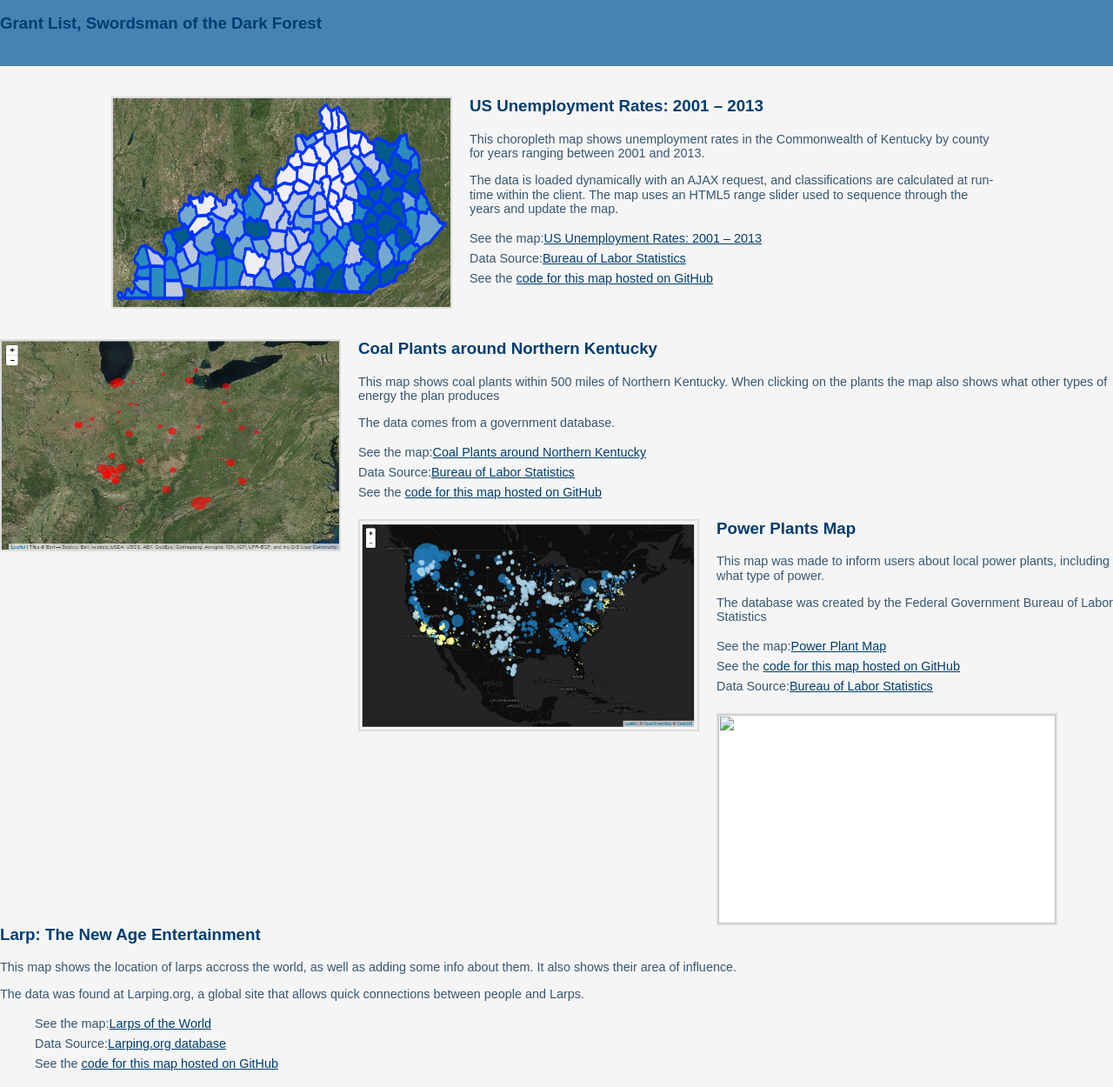
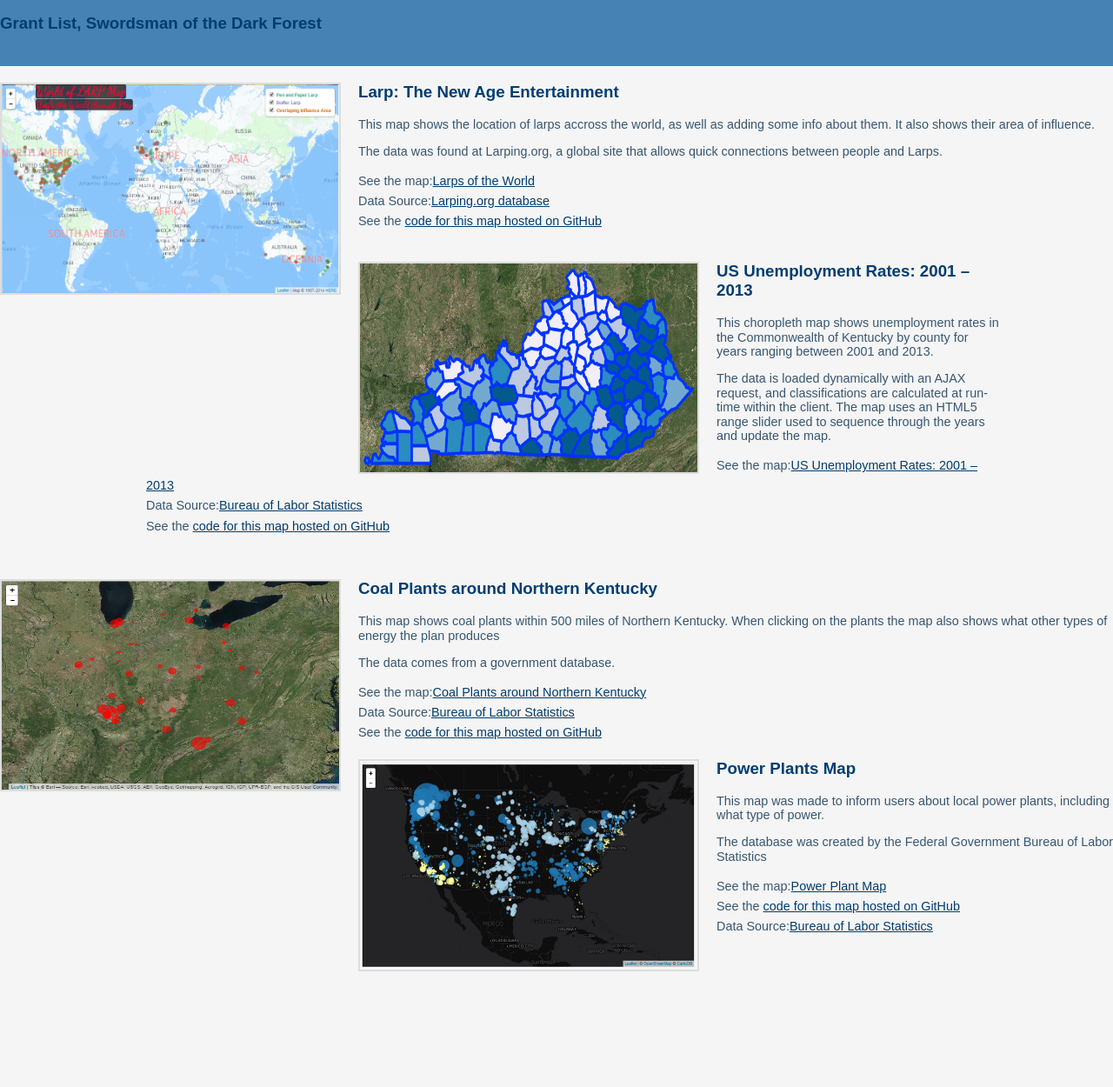
Before and after one commit to GJLI222/GJLI222.github.io, a plain HTML site: page index.html in a window 1280 px wide. Shown: the part 82-1332 px from the top of the page at 87% size. After the commit the page ends 1199 px from the top, so only its background shows below. Drawn offline with nearby package versions, Linux system fonts and the light colour scheme; a web font is replaced by a local one.

Commit message:
added final map to webpage

```diff
--- a/index.html
+++ b/index.html
@@ -84,6 +84,18 @@
     <h3> Grant List, Swordsman of the Dark Forest</h3>
     </header>
 
+    <section>
+        <image src="Final_Mapsite/Final_Map_Picture.PNG" alt="Final Map Picture" class="project-image">
+        <h3>Larp: The New Age Entertainment</h3>
+        <p>This map shows the location of larps accross the world, as well as adding some info about them. It also shows their area of influence. </p>
+        <p>The data was found at Larping.org, a global site that allows quick connections between people and Larps.</p>
+        <ul>
+            <li>See the map:<a href="Final_Mapsite/finalmap.html" />Larps of the World</a></li>
+            <li>Data Source:<a href="Final_Mapsite/Final_Map_Database.js">Larping.org database</a></li>
+            <li>See the <a href="https://github.com/jeffreyelevy/larp.git">code for this map hosted on GitHub</a></li>
+        <ul>
+    </section>
+
     <section class="project">
         <image src="Kentucky Housing.PNG" alt="Kentucky Housing" class="project-image">
         <h3>US Unemployment Rates: 2001 &ndash; 2013</h3>
@@ -121,18 +133,6 @@
         <ul>
     </section>
 
-    <section>
-        <image src=".PNG" alt="" class="project-image">
-        <h3>Larp: The New Age Entertainment</h3>
-        <p>This map shows the location of larps accross the world, as well as adding some info about them. It also shows their area of influence. </p>
-        <p>The data was found at Larping.org, a global site that allows quick connections between people and Larps.</p>
-        <ul>
-            <li>See the map:<a href="Final%2520Mapsite/finalmap.html" />Larps of the World</a></li>
-            <li>Data Source:<a href="Final%2520Mapsite/Final%20Map%20Database.js">Larping.org database</a></li>
-            <li>See the <a href="https://github.com/GJLI222/myGEO409/blob/master/Final Map/finalmap.html">code for this map hosted on GitHub</a></li>
-        <ul>
-    </section>
-
 
 </body>
 </html>
```
Also changed, not shown: Final_Mapsite/Final_Map_Database.js (renamed from Final Mapsite/Final Map Database.js), Final_Mapsite/Final_Map_Picture.PNG (added), Final_Mapsite/finalmap.html (renamed from Final Mapsite/finalmap.html), 2 other files.
